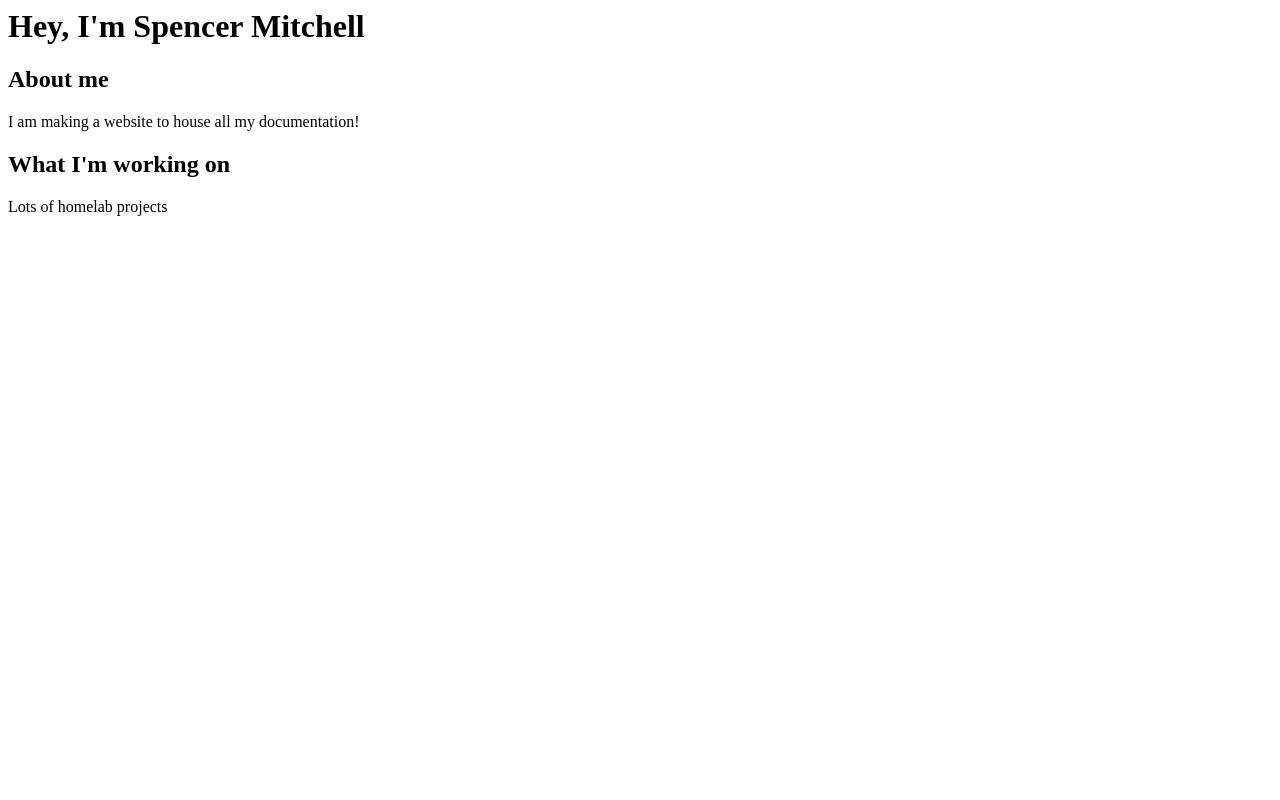
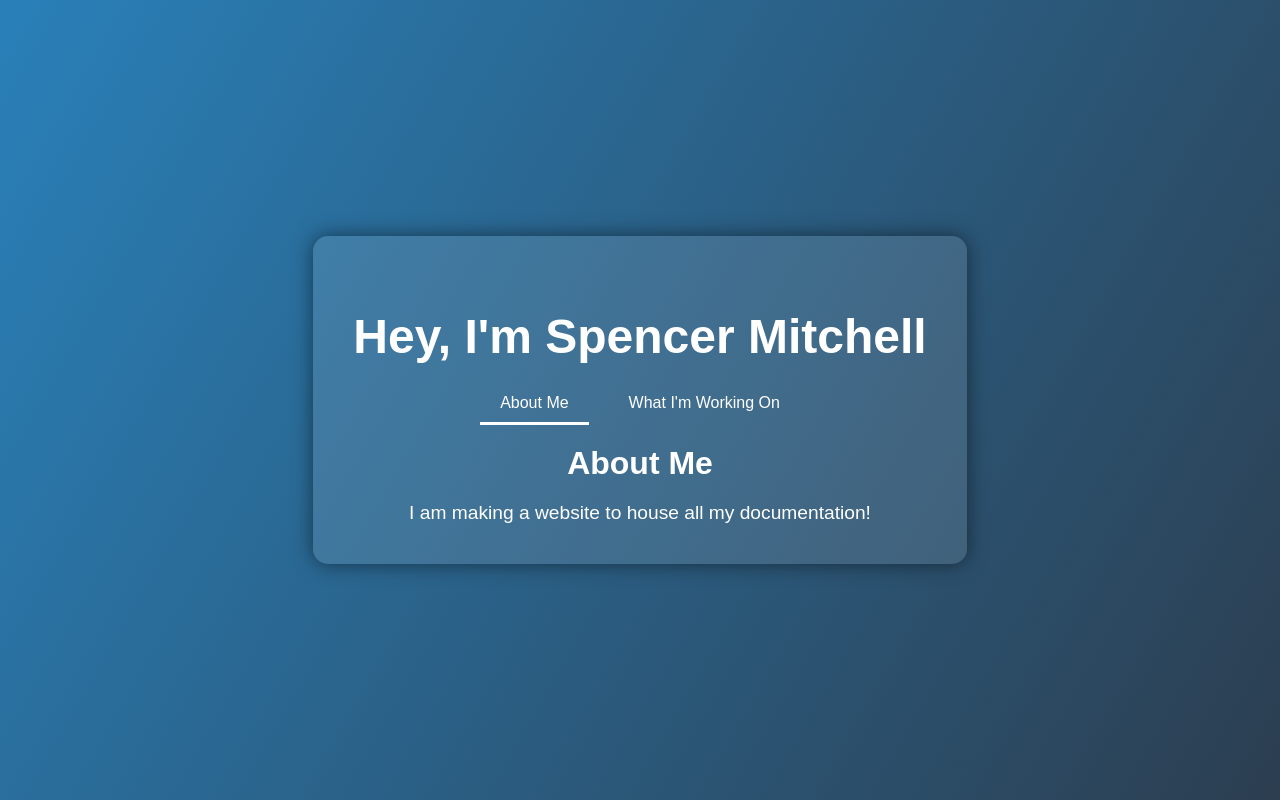
Before and after one commit to SpenceMitch/website, a plain HTML site: page index.html in a window 1280 px wide. Drawn offline with Linux system fonts and the light colour scheme.

Commit message:
Update index.html

```diff
--- a/index.html
+++ b/index.html
@@ -1,15 +1,103 @@
-<html>
-    <h1>
-        Hey, I'm Spencer Mitchell
-    </h1>
-    <body>
-        <h2>About me</h2>
-        <p>
-            I am making a website to house all my documentation!
-        </p>
-        <h2>What I'm working on</h2>
-        <p>
-            Lots of homelab projects
-        </p>
-    </body>
+<!DOCTYPE html>
+<html lang="en">
+<head>
+    <meta charset="UTF-8">
+    <meta name="viewport" content="width=device-width, initial-scale=1.0">
+    <title>Spencer Mitchell</title>
+    <style>
+        body {
+            font-family: 'Arial', sans-serif;
+            margin: 0;
+            padding: 0;
+            background: linear-gradient(120deg, #2980b9, #2c3e50);
+            color: #fff;
+            display: flex;
+            justify-content: center;
+            align-items: center;
+            height: 100vh;
+            overflow: hidden;
+        }
+        h1 {
+            font-size: 3rem;
+            margin-bottom: 20px;
+            animation: fadeIn 1s ease-in-out;
+        }
+        h2 {
+            font-size: 2rem;
+            margin: 20px 0;
+            text-align: center;
+        }
+        p {
+            font-size: 1.2rem;
+            text-align: center;
+            margin: 0 20px;
+        }
+        .container {
+            max-width: 800px;
+            padding: 40px;
+            background-color: rgba(255, 255, 255, 0.1);
+            border-radius: 15px;
+            box-shadow: 0 0 20px rgba(0, 0, 0, 0.5);
+            animation: slideUp 1s ease-in-out;
+        }
+        .tabs {
+            display: flex;
+            justify-content: center;
+            margin-bottom: 20px;
+        }
+        .tab {
+            padding: 10px 20px;
+            margin: 0 10px;
+            cursor: pointer;
+            border-bottom: 3px solid transparent;
+            transition: border-color 0.3s ease;
+        }
+        .tab:hover, .tab.active {
+            border-color: #fff;
+        }
+        .content {
+            display: none;
+        }
+        .content.active {
+            display: block;
+            animation: fadeIn 1s ease-in-out;
+        }
+        @keyframes fadeIn {
+            from { opacity: 0; }
+            to { opacity: 1; }
+        }
+        @keyframes slideUp {
+            from { transform: translateY(50px); opacity: 0; }
+            to { transform: translateY(0); opacity: 1; }
+        }
+    </style>
+</head>
+<body>
+    <div class="container">
+        <h1>Hey, I'm Spencer Mitchell</h1>
+        <div class="tabs">
+            <div class="tab active" onclick="showContent('about')">About Me</div>
+            <div class="tab" onclick="showContent('work')">What I'm Working On</div>
+        </div>
+        <div id="about" class="content active">
+            <h2>About Me</h2>
+            <p>I am making a website to house all my documentation!</p>
+        </div>
+        <div id="work" class="content">
+            <h2>What I'm Working On</h2>
+            <p>Lots of homelab projects</p>
+        </div>
+    </div>
+
+    <script>
+        function showContent(id) {
+            const tabs = document.querySelectorAll('.tab');
+            const contents = document.querySelectorAll('.content');
+            tabs.forEach(tab => tab.classList.remove('active'));
+            contents.forEach(content => content.classList.remove('active'));
+            document.querySelector(`.tab[onclick="showContent('${id}')"]`).classList.add('active');
+            document.getElementById(id).classList.add('active');
+        }
+    </script>
+</body>
 </html>
```
